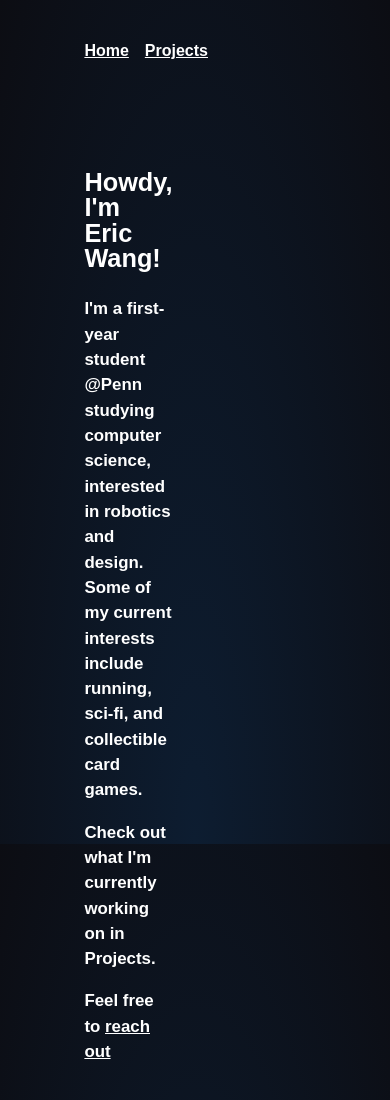
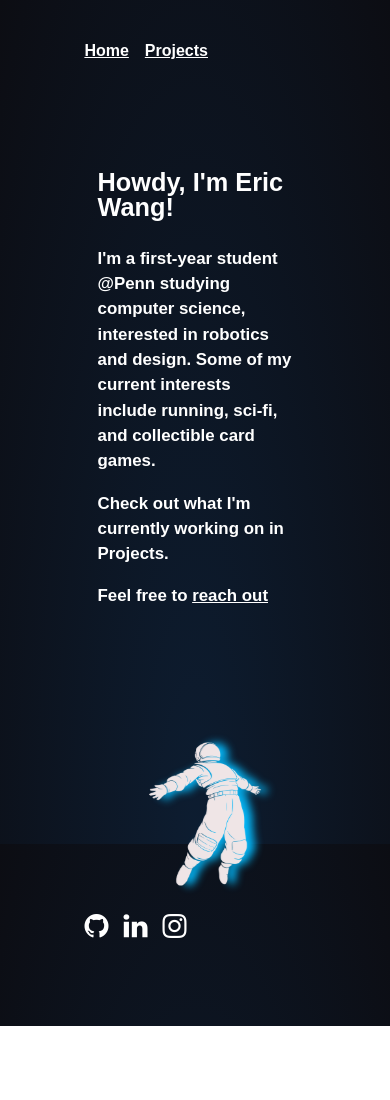
Before and after one commit to eTNwang/Personal_Website, a plain HTML site: page index.html in a window 390 px wide. Shown: the top 1100 px of the page. After the commit the page ends 1026 px from the top, so only its background shows below. Drawn offline with Linux system fonts and the light colour scheme; a script that the page names is missing.

Commit message:
index.html

```diff
--- a/projectsstyles.css
+++ b/projectsstyles.css
@@ -58,10 +58,8 @@
   }
 
 
-
   .socials{
     padding-left: 10vh;
-padding-top: 10vh;
 padding-bottom: 10vh;
 width: 40%;
 font-size: 3vh;
@@ -76,6 +74,19 @@ word-spacing: 8px;
       padding-top: 5vh;
       padding-left: 10vh;
       font-size: 4vh;
+
+  }
+
+  @media (max-width:1000px){
+    .flex-container {
+    height:fit-content;
+     flex-direction: column;
+
+  }
+
+    .flex-container div{
+      flex: 1 1 1;
+    }
 
   }
 
--- a/style.css
+++ b/style.css
@@ -46,6 +46,7 @@ img {
 }
 
 .flex-container{
+
   display:flex;
 }
 
@@ -73,10 +74,26 @@ font-size: 3vh;
 
 .socials{
 padding-left: 10vh;
-padding-top: 10vh;
+padding-bottom: 10vh;
 width: 40%;
 font-size: 3vh;
 word-spacing: 8px;
+}
+
+@media (max-width:1000px){
+  .flex-container {
+   flex-direction: column;
+}
+.img img{
+  padding-top: 5vh;
+   padding-left: 15vh;
+}
+.nameblock{
+  width:50%;
+  margin: auto;
+  padding-left:0vh;
+}
+
 }
 
 a:hover{
```
Also changed, not shown: projects.html (+1 -13 lines).
